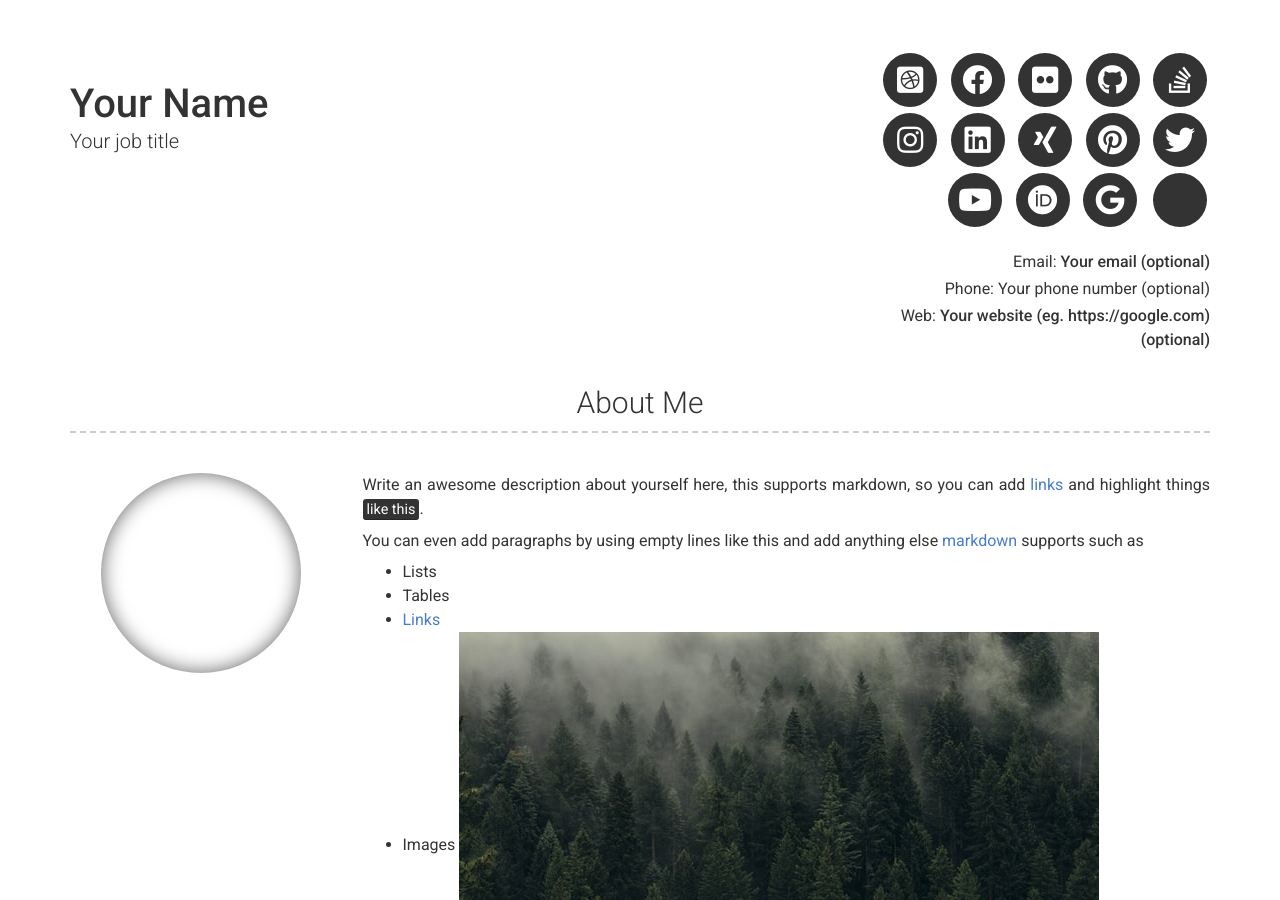
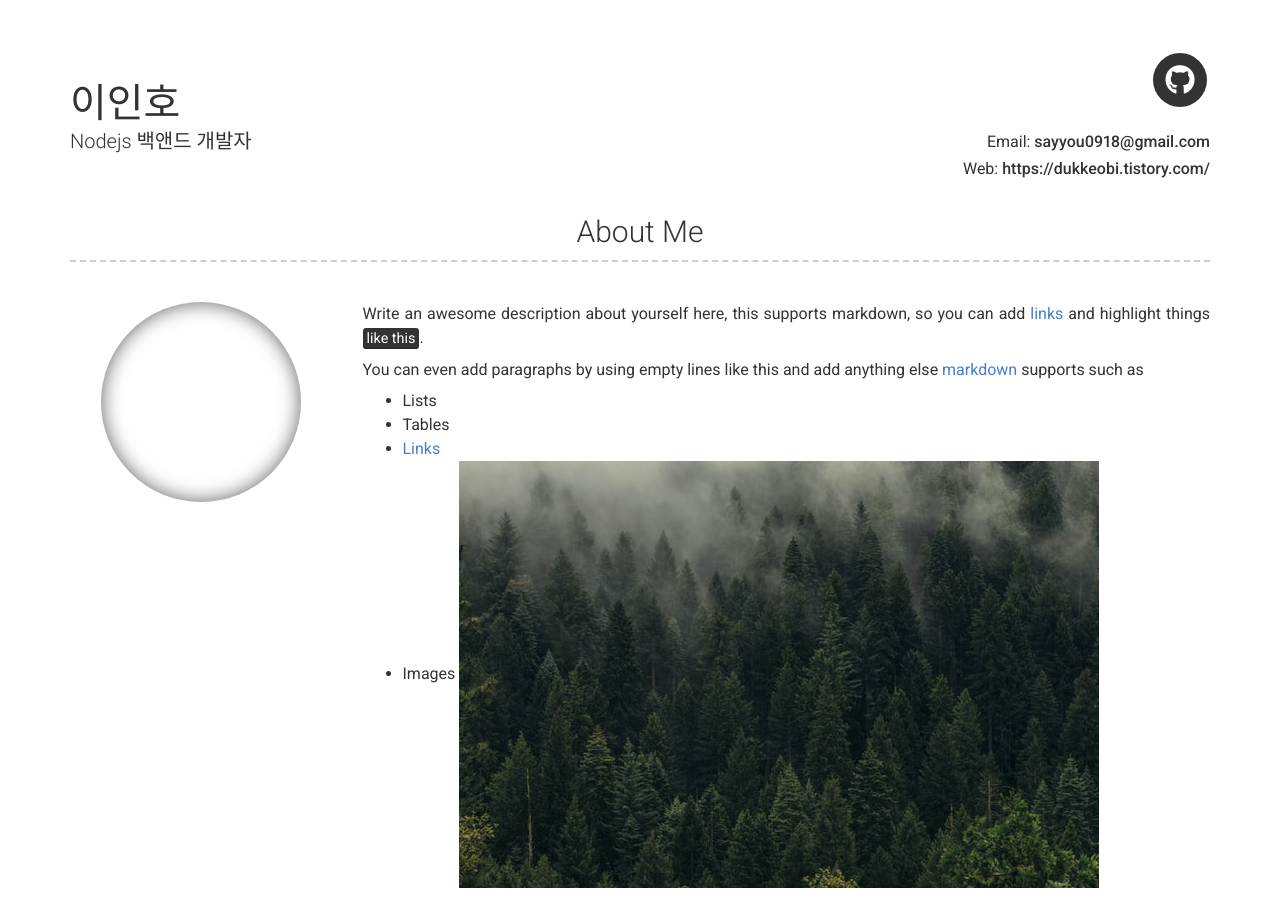
Before and after one commit to mystyle2006/mystyle2006.github.io, a Jekyll site: the page built from index.md, in a window 1280 px wide and 900 px high. Built offline with Jekyll 4.4.1, drawn with Linux system fonts in a browser that asks for light colours; nearby versions of some CDN libraries; some of the changed text lies outside the part shown.

Commit message:
Adding name, email, icons, website

```diff
--- a/_config.yml
+++ b/_config.yml
@@ -6,38 +6,17 @@ repository: Git repository where your resume will be hosted, only required if yo
 version: 2
 
 # Personal info
-name: Your Name
-title: Your job title
-email: Your email (optional)
-# email_title: Email (Email title override)
-phone: Your phone number (optional)
-# phone_title: Phone (Phone title override)
-website: Your website (eg. https://google.com)(optional)
-# website_title: Web (Website title override)
+name: 이인호
+title: Nodejs 백앤드 개발자
+email: sayyou0918@gmail.com
+website: https://dukkeobi.tistory.com/
 
 # Dark Mode (true/false/never)
-darkmode: false
+darkmode: never
 
 # Social links
-twitter_username: jekyllrb
-github_username:  jekyll
-stackoverflow_username: "00000001"
-dribbble_username: jekyll
-facebook_username: jekyll
-flickr_username: jekyll
-instagram_username: jekyll
-linkedin_username: jekyll
-xing_username: jekyll
-pinterest_username: jekyll
-youtube_username: jekyll
-orcid_username: 0000-0000-0000-0000
-googlescholar_username: D847cGsAAAAJ
+github_username: mystyle2006
 
-# Additional icon links
-additional_links:
-- title: Link name
-  icon: Font Awesome brand icon name (eg. fab fa-twitter) (https://fontawesome.com/icons?d=gallery&s=brands&m=free)
-  url: Link url (eg. https://google.com)
 # - title: another link
 #   icon: font awesome brand icon name (eg. fab fa-twitter) (https://fontawesome.com/icons?d=gallery&s=brands&m=free)
 #   url: Link url (eg. https://google.com)
```
